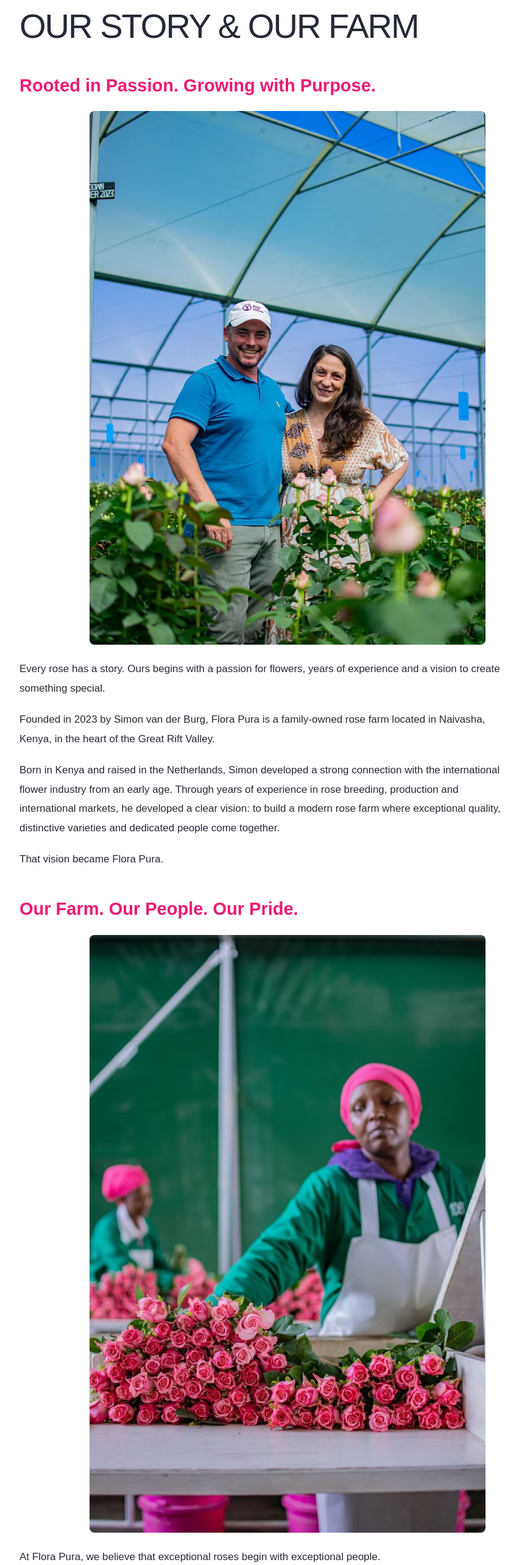
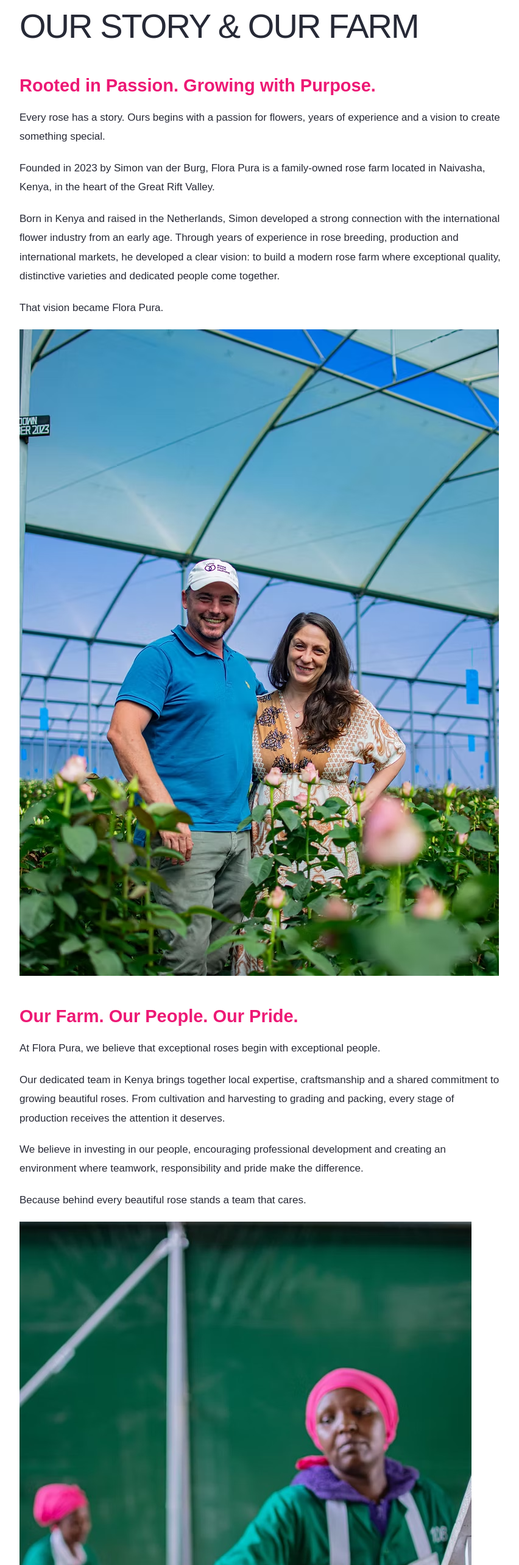
Before and after one commit to Rob1974BR/Flora-Pura-Brochure, a Next.js app: page / in a window 1280 px wide. Shown: the part 4500-7066 px from the top of the page at 61% size, without its empty margins (168-1020 px from the left). Built offline with nearby package versions, Linux system fonts and the light colour scheme.

Commit message:
Arrange original Flora Pura story text and photos in editorial sections

```diff
--- a/app/page.tsx
+++ b/app/page.tsx
@@ -325,61 +325,20 @@
         <div className="fp-story-inner">
           <p className="fp-story-eyebrow">FLORA PURA · KENYA</p>
           <h2>OUR STORY &amp; OUR FARM</h2>
-          <h3>Rooted in Passion. Growing with Purpose.</h3>
-          <img
-  src="/farm/flora-pura-simon-en-vrouw.png"
-  alt="Flora Pura founders at the rose farm in Kenya"
-  style={{
-    width: "100%",
-    maxWidth: "650px",
-    height: "auto",
-    display: "block",
-    margin: "24px auto",
-    borderRadius: "8px"
-  }}
-/>
-          <p>Every rose has a story. Ours begins with a passion for flowers, years of experience and a vision to create something special.</p>
+          <div className={"fp-story-feature"}><div className="fp-story-feature-copy"><h3>Rooted in Passion. Growing with Purpose.</h3><p>Every rose has a story. Ours begins with a passion for flowers, years of experience and a vision to create something special.</p>
 <p>Founded in 2023 by Simon van der Burg, Flora Pura is a family-owned rose farm located in Naivasha, Kenya, in the heart of the Great Rift Valley.</p>
 <p>Born in Kenya and raised in the Netherlands, Simon developed a strong connection with the international flower industry from an early age. Through years of experience in rose breeding, production and international markets, he developed a clear vision: to build a modern rose farm where exceptional quality, distinctive varieties and dedicated people come together.</p>
-          <p>That vision became Flora Pura.</p>
-          <h3>Our Farm. Our People. Our Pride.</h3>
-          <img
-  src="/farm/flora-pura-team-pakschuur.jpg"
-  alt="Flora Pura team in Kenya"
-  style={{
-    width: "100%",
-    maxWidth: "650px",
-    height: "auto",
-    display: "block",
-    margin: "24px auto",
-    borderRadius: "8px"
-  }}
-/>
-          <p>At Flora Pura, we believe that exceptional roses begin with exceptional people.</p>
+<p>That vision became Flora Pura.</p></div><div className="fp-story-feature-media"><img className="fp-story-image" src="/farm/flora-pura-simon-en-vrouw.png" alt="Simon and his wife at Flora Pura" /></div></div>
+          <div className={"fp-story-feature fp-story-feature-reverse"}><div className="fp-story-feature-copy"><h3>Our Farm. Our People. Our Pride.</h3><p>At Flora Pura, we believe that exceptional roses begin with exceptional people.</p>
 <p>Our dedicated team in Kenya brings together local expertise, craftsmanship and a shared commitment to growing beautiful roses. From cultivation and harvesting to grading and packing, every stage of production receives the attention it deserves.</p>
 <p>We believe in investing in our people, encouraging professional development and creating an environment where teamwork, responsibility and pride make the difference.</p>
-          <p>Because behind every beautiful rose stands a team that cares.</p>
-          <h3>Growing Quality. Creating Distinction.</h3>
-          <img
-  src="/farm/flora-pura-minion-kas.jpg"
-  alt="Flora Pura rose greenhouse in Kenya"
-  style={{
-    width: "100%",
-    maxWidth: "650px",
-    height: "auto",
-    display: "block",
-    margin: "24px auto",
-    borderRadius: "8px"
-  }}
-/>
-          <p>Our ambition is not simply to grow roses, but to grow roses that stand out.</p>
+<p>Because behind every beautiful rose stands a team that cares.</p></div><div className="fp-story-feature-media"><img className="fp-story-image" src="/farm/flora-pura-team-pakschuur.jpg" alt="Original Flora Pura packing team" /></div></div>
+          <div className={"fp-story-feature"}><div className="fp-story-feature-copy"><h3>Growing Quality. Creating Distinction.</h3><p>Our ambition is not simply to grow roses, but to grow roses that stand out.</p>
 <p>By combining carefully selected varieties, professional cultivation and a deep understanding of international markets, we focus on roses with distinctive colours, beautiful shapes and consistent quality.</p>
-          <p>Strong relationships with breeders, customers and partners allow us to continuously develop our collection and respond to the changing needs of the international flower industry.</p>
-          <h3>Growing Together. Looking Ahead.</h3>
-          <p>Flora Pura represents more than a rose farm. It is a shared ambition to build a reliable, innovative and responsible flower business with a strong future.</p>
+<p>Strong relationships with breeders, customers and partners allow us to continuously develop our collection and respond to the changing needs of the international flower industry.</p></div><div className="fp-story-feature-media"><img className="fp-story-image" src="/farm/flora-pura-minion-kas.jpg" alt="Original Flora Pura greenhouse" /></div></div>
+          <div className="fp-story-closing"><h3>Growing Together. Looking Ahead.</h3><p>Flora Pura represents more than a rose farm. It is a shared ambition to build a reliable, innovative and responsible flower business with a strong future.</p>
 <p>With respect for our people, our surroundings and the flowers we grow, we continue to invest in quality, innovation and long-term partnerships.</p>
-          <p>From our farm in Kenya to customers around the world, every Flora Pura rose reflects the passion, dedication and pride of the people behind it.</p>
-          <p className="fp-story-signature"><strong>FLORA PURA</strong><em>Grown with Passion. Delivered with Pride.</em></p>
+<p>From our farm in Kenya to customers around the world, every Flora Pura rose reflects the passion, dedication and pride of the people behind it.</p><p className="fp-story-signature"><strong>FLORA PURA</strong><em>Grown with Passion. Delivered with Pride.</em></p></div>
         </div>
       </section>
 
```
Lines whose indentation alone changed are shown as unchanged.
